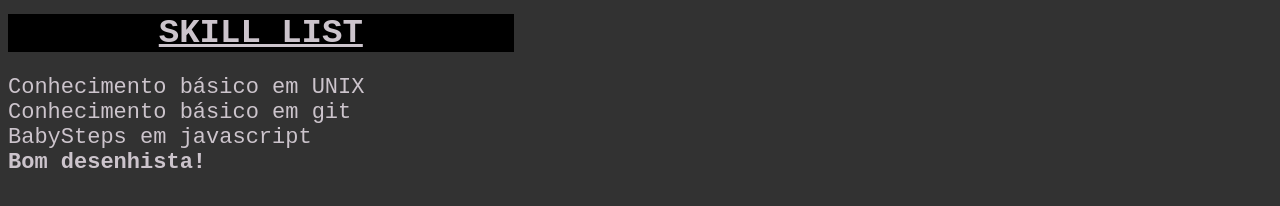
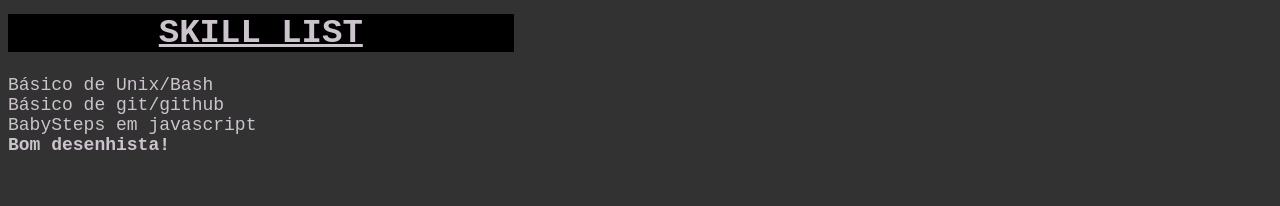
Before and after one commit to AnTetsuo/AnTetsuo.github.io, a plain HTML site: page index.html in a window 1280 px wide. Shown: the part 524-730 px from the top of the page. Drawn offline with Linux system fonts and the light colour scheme.

Commit message:
edit content of skill list HTML, changes font size

```diff
--- a/index.html
+++ b/index.html
@@ -41,8 +41,8 @@
     <div class="skilllist" id="skilllist">
         <h1 class="title">Skill List</h1>
         <ul class="listing">
-            <li>Conhecimento básico em UNIX</li>
-            <li>Conhecimento básico em git</li>
+            <li>Básico de Unix/Bash</li>
+            <li>Básico de git/github</li>
             <li>BabySteps em javascript</li>
             <li><strong>Bom desenhista!</strong></li>
         </ul>
--- a/style.css
+++ b/style.css
@@ -86,5 +86,5 @@ body {
     list-style-type: none;
     padding: 0px 0px 0px 0px;
     font-family: monospace;
-    font-size: 22px
+    font-size: 18px
 }
```
